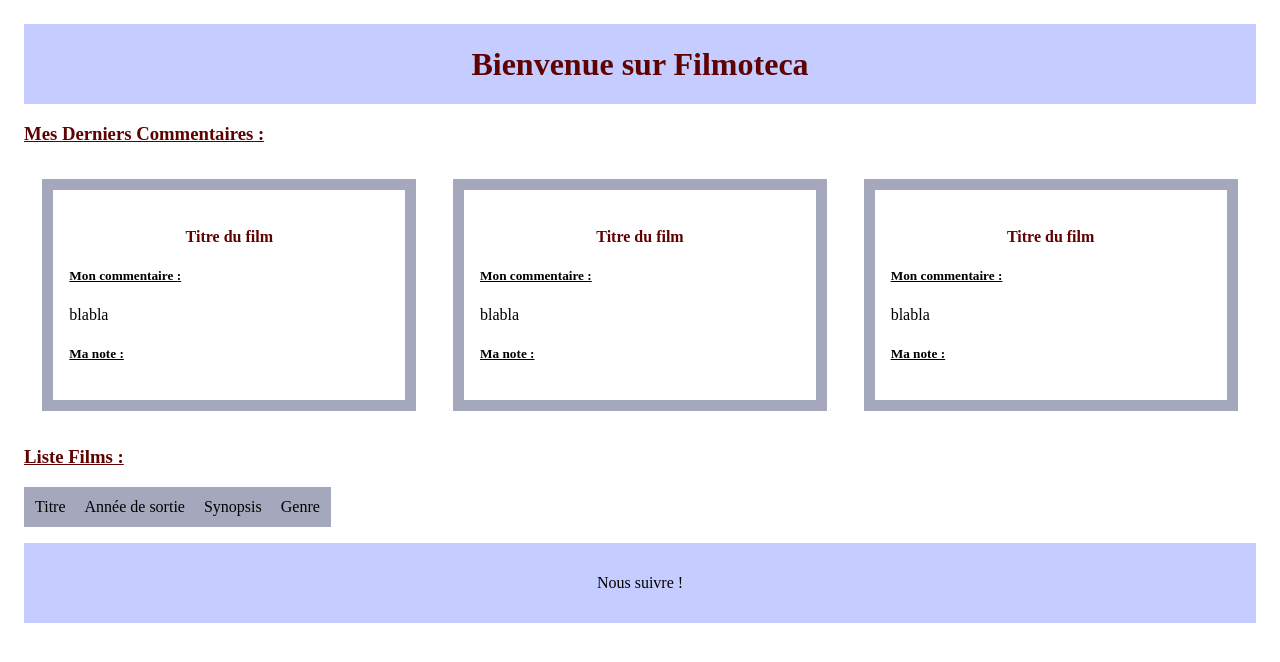
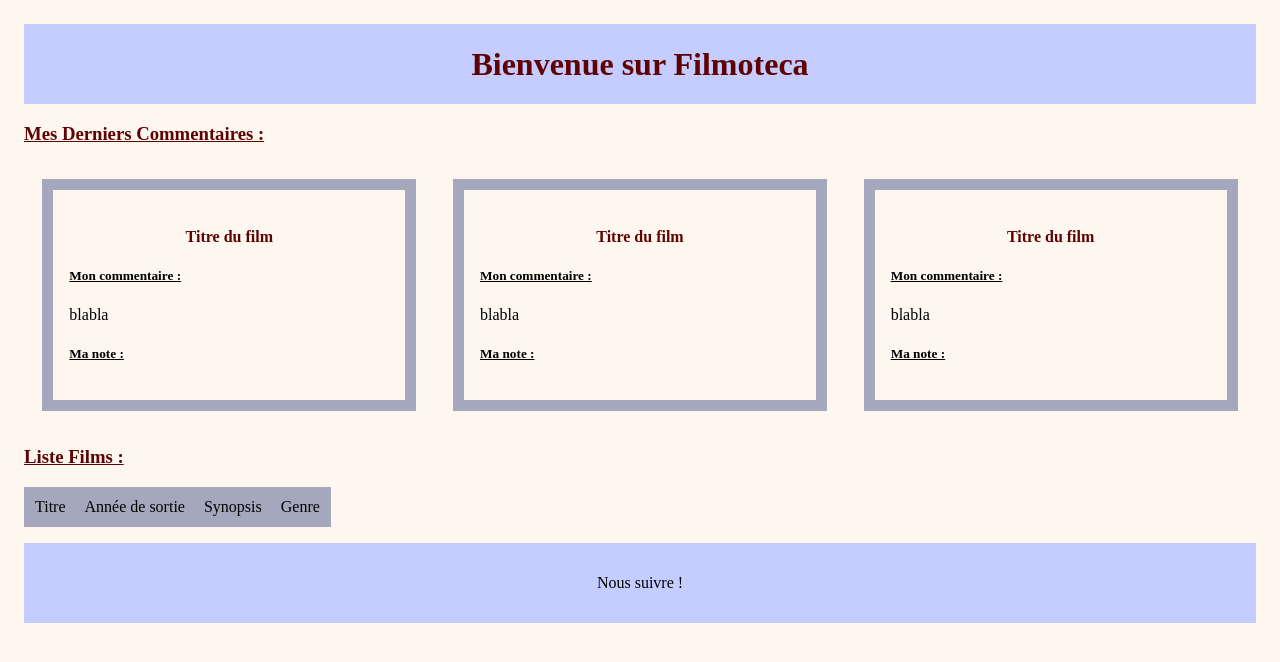
Before and after one commit to Louli29/Filmoteca, a PHP site: page /Home.php in a window 1280 px wide. Shown: the top 662 px of the page. Run offline with PHP 8.4, Linux system fonts and the light colour scheme; data that the repository does not hold is empty.

Commit message:
amélioration css

```diff
--- a/Home.css
+++ b/Home.css
@@ -7,7 +7,8 @@ header{
 }
 
 body{
-    padding : 1em
+    padding : 1em;
+    background-color: rgb(253, 247, 239);
 }
 
 footer{
```
